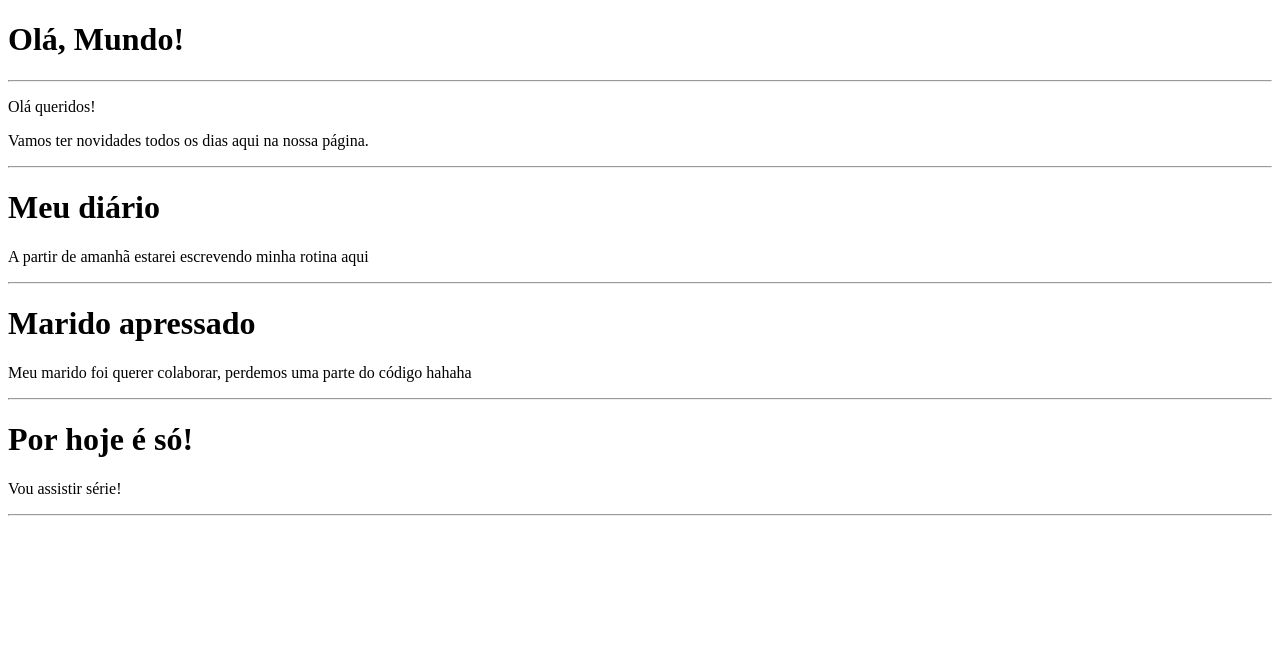
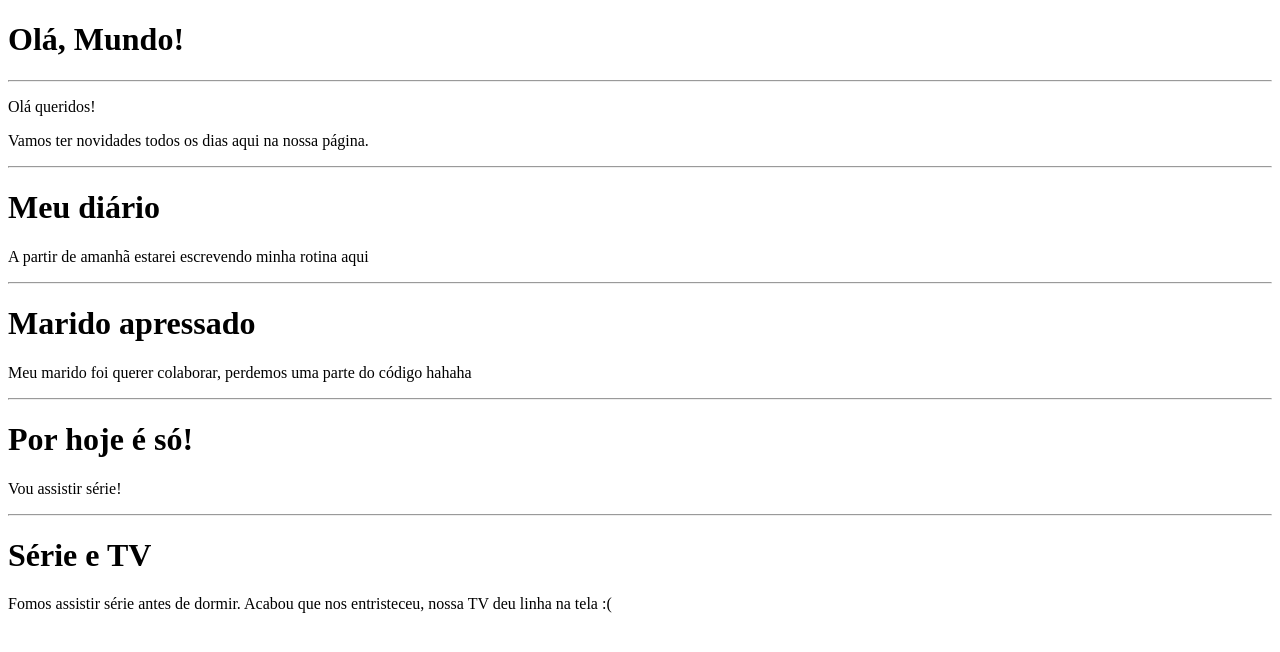
Before and after one commit to michelerocha/Ola-Mundo, a plain HTML site: page Site-exemplo/index.html in a window 1280 px wide. Drawn offline with Linux system fonts and the light colour scheme.

Commit message:
Update index.html
Adicionei uma postagem

```diff
--- a/Site-exemplo/index.html
+++ b/Site-exemplo/index.html
@@ -24,6 +24,9 @@
    <p>Vou assistir série!</p>
    <hr>
 
+   <h1>Série e TV</h1>
+   <p>Fomos assistir série antes de dormir. Acabou que nos entristeceu, nossa TV deu linha na tela :(</p>
+
 </body>
 </body>
 </html>
```
